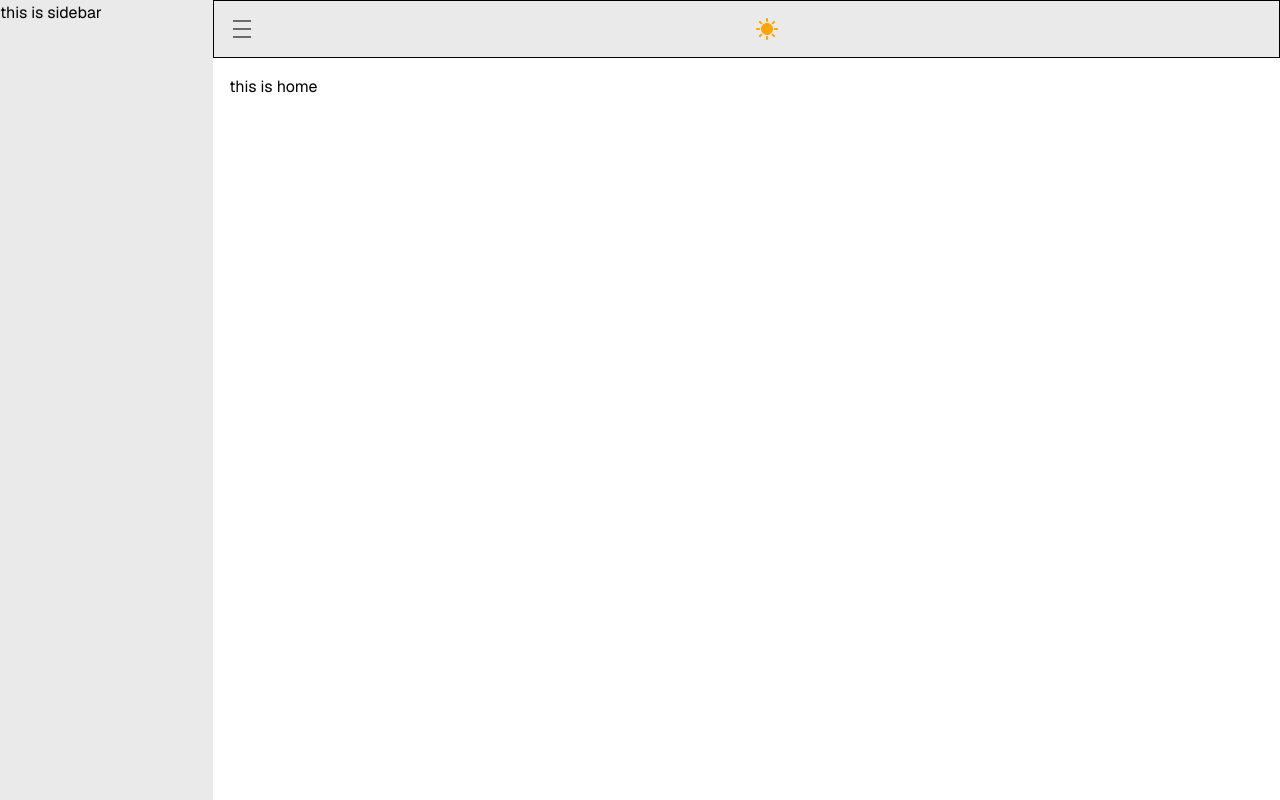
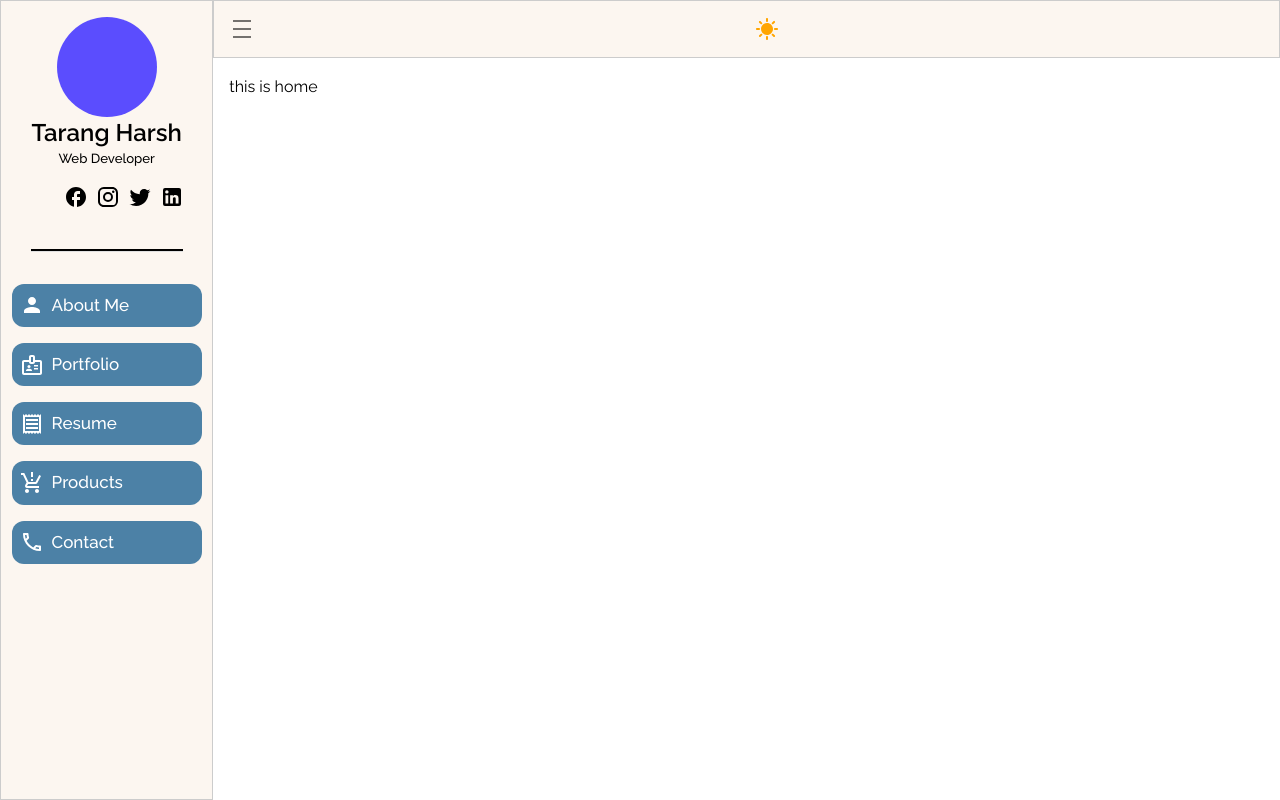
Before and after one commit to harshtarang7/portfolio-nextjs, a Next.js app: page / in a window 1280 px wide. Built offline with nearby package versions, Linux system fonts and the light colour scheme.

Commit message:
done with sidebar

```diff
--- a/src/components/Header/Header.tsx
+++ b/src/components/Header/Header.tsx
@@ -1,4 +1,5 @@
 'use client'
+import { backgroundConstantColorDark, backgroundConstantColorLight } from "@/customTheme/customTheme";
 import { useThemeContext } from "@/customTheme/ThemeProvider";
 import { Brightness5, DensityMedium, NightsStay, Sunny, ToggleOn } from "@mui/icons-material";
 import { Box, Grid, IconButton, Tooltip, useTheme } from "@mui/material";
@@ -12,9 +13,9 @@ export const Header = () => {
       container
       sx={{
         width: "100%",
-        backgroundColor:isDarkMode?'#1c1c1cff':'#eaeaeaff',
+        backgroundColor:isDarkMode ? backgroundConstantColorDark: backgroundConstantColorLight,
         justifyContent: "space-between",
-        border:'1px solid black',
+        border:'1px solid #CCC',
         p:1
       }}
     >
--- a/src/components/Sidebar/Sidebar.tsx
+++ b/src/components/Sidebar/Sidebar.tsx
@@ -1,20 +1,164 @@
-'use client'
+"use client";
 
-import { useThemeContext } from '@/customTheme/ThemeProvider'
-import {Box,Grid, useTheme} from '@mui/material'
+import { backgroundConstantColorDark, backgroundConstantColorLight } from "@/customTheme/customTheme";
+import { useThemeContext } from "@/customTheme/ThemeProvider";
+import { BadgeOutlined, ContactMail, FacebookRounded, Instagram, LinkedIn, People, Person, PhoneOutlined, ProductionQuantityLimitsOutlined, ReceiptOutlined, Twitter } from "@mui/icons-material";
+import { Box, Grid, useTheme, Typography, Divider, Badge } from "@mui/material";
 
-export const Sidebar=()=>{
-    const theme = useTheme()
-    const{isDarkMode} = useThemeContext();
+const bgColorLight = "#4c81a6ff"
+const bgColorDark = "#5b98c3ff"
+export const Sidebar = () => {
+  const theme = useTheme();
+  const { isDarkMode } = useThemeContext();
+
+  return (
+    <Box
+      sx={{
+        width: "100%",
+        minHeight: "100vh",
+        backgroundColor: isDarkMode ? backgroundConstantColorDark: backgroundConstantColorLight,
+        py:2,
+        border:'1px solid #CCC',
+      }}
+    >
+      <Grid container display={"flex"} flexDirection={"column"} width={'90%'} margin={'auto'}>
+        <Grid size={{ lg: 12 }}>
+          {/* profile card */}
+          <Box display={"flex"} flexDirection={"column"} textAlign={'center'}>
+            <Box
+              height={"100px"}
+              width={"100px"}
+              margin={"auto"}
+              bgcolor={" #5043ffef"}
+              borderRadius={'50%'}
+            >
+                {/* image here */}
+            </Box>
+
+            <Typography variant="h5" fontWeight={600}>
+                Tarang Harsh
+            </Typography>
+            <Typography variant="body2" fontWeight={500}>Web Developer</Typography>
+
+            {/* accounts */}
+            <Box display={'flex'} gap={1} width={'45%'} margin={'auto'} my={2}>
+                <FacebookRounded/>
+                <Instagram/>
+                <Twitter/>
+                <LinkedIn/>
+            </Box>
+          </Box>
+
+          {/* divider */}
+          <Divider sx={{
+            width:'80%',
+            height:3,
+            margin:'auto',
+            mt:3,
+            mb:4,
+            backgroundColor:isDarkMode?'white' :'black'
+          }}/>
+        </Grid>
 
 
-    return(
-        <Box sx={{width:'100%',minHeight:'100vh',backgroundColor:isDarkMode?'#1c1c1cff':'#eaeaeaff'}}>
-            <Grid container>
-                <Grid size={{lg:6}}>
-                this is sidebar
-                </Grid>
-            </Grid>
-        </Box>
-    )
-}
+        <Grid container gap={2}>
+          <Grid display={'flex'}
+          alignItems={'center'}
+          size={{lg:12}}
+          gap={1}
+          sx={{
+            p:1,
+            cursor:'pointer',
+            backgroundColor:isDarkMode ? bgColorDark : bgColorLight,
+            color:isDarkMode?"#fff" :"#fff",
+            borderRadius:3,
+            ":hover":{
+                backgroundColor:isDarkMode ? "#cdcdcdff" : " #535353ff",
+                color:isDarkMode?"#000" :"#fff"
+            }
+
+          }}>
+            <Person/>
+            <Typography fontSize={17} fontWeight={500}>About Me</Typography>
+          </Grid>
+          <Grid display={'flex'}
+          alignItems={'center'}
+          size={{lg:12}}
+          gap={1}
+          sx={{
+            p:1,
+            cursor:'pointer',
+            backgroundColor:isDarkMode ? bgColorDark : bgColorLight,
+            color:isDarkMode?"#fff" :"#fff",
+            borderRadius:3,
+            ":hover":{
+                backgroundColor:isDarkMode ? "#cdcdcdff" : " #535353ff",
+                color:isDarkMode?"#000" :"#fff"
+            }
+
+          }}>
+            <BadgeOutlined/>
+            <Typography fontSize={17} fontWeight={500}>Portfolio</Typography>
+          </Grid>
+          <Grid display={'flex'}
+          alignItems={'center'}
+          size={{lg:12}}
+          gap={1}
+          sx={{
+            p:1,
+            cursor:'pointer',
+            backgroundColor:isDarkMode ? bgColorDark : bgColorLight,
+            color:isDarkMode?"#fff" :"#fff",
+            borderRadius:3,
+           ":hover":{
+                backgroundColor:isDarkMode ? "#cdcdcdff" : " #535353ff",
+                color:isDarkMode?"#000" :"#fff"
+            }
+
+          }}>
+            <ReceiptOutlined/>
+            <Typography fontSize={17} fontWeight={500}>Resume</Typography>
+          </Grid>
+          <Grid display={'flex'}
+          alignItems={'center'}
+          size={{lg:12}}
+          gap={1}
+          sx={{
+            p:1,
+            cursor:'pointer',
+            backgroundColor:isDarkMode ? bgColorDark : bgColorLight,
+            color:isDarkMode?"#fff" :"#fff",
+            borderRadius:3,
+             ":hover":{
+                backgroundColor:isDarkMode ? "#cdcdcdff" : " #535353ff",
+                color:isDarkMode?"#000" :"#fff"
+            }
+
+          }}>
+            <ProductionQuantityLimitsOutlined/>
+            <Typography fontSize={17} fontWeight={500}>Products</Typography>
+          </Grid>
+          <Grid display={'flex'}
+          alignItems={'center'}
+          size={{lg:12}}
+          gap={1}
+          sx={{
+            p:1,
+            cursor:'pointer',
+            backgroundColor:isDarkMode ? bgColorDark : bgColorLight,
+            color:isDarkMode?"#fff" :"#fff",
+            borderRadius:3,
+            ":hover":{
+                backgroundColor:isDarkMode ? "#cdcdcdff" : " #535353ff",
+                color:isDarkMode?"#000" :"#fff"
+            }
+
+          }}>
+            <PhoneOutlined/>
+            <Typography fontSize={17} fontWeight={500}>Contact</Typography>
+          </Grid>
+        </Grid>
+      </Grid>
+    </Box>
+  );
+};
--- a/src/customTheme/customTheme.ts
+++ b/src/customTheme/customTheme.ts
@@ -3,6 +3,15 @@ import React, { createContext, useContext, useState, useEffect, ReactNode } from
 import { ThemeProvider as MuiThemeProvider, createTheme, Theme } from '@mui/material/styles';
 import { CssBaseline } from '@mui/material';
 
+import { Raleway } from 'next/font/google';
+
+const raleway = Raleway({
+  subsets: ['latin'],
+  weight: ['400', '500', '600', '700'],
+});
+
+export const backgroundConstantColorLight = '#fcf6f0ff';
+export const backgroundConstantColorDark = '#1C1C1E';
 
 
 // Your existing dark theme
@@ -42,7 +51,7 @@ export const darkTheme = createTheme({
     },
   },
   typography: {
-    fontFamily: "var(--font-geist-sans), Arial, sans-serif",
+    fontFamily: `${raleway.style.fontFamily}, Arial, sans-serif`,
     h1: {
       fontSize: "2.5rem",
       fontWeight: 600,
@@ -151,7 +160,7 @@ export const lightTheme = createTheme({
     },
   },
   typography: {
-    fontFamily: "var(--font-geist-sans), Arial, sans-serif",
+    fontFamily: `${raleway.style.fontFamily}, Arial, sans-serif`,
     h1: {
       fontSize: "2.5rem",
       fontWeight: 600,
```
